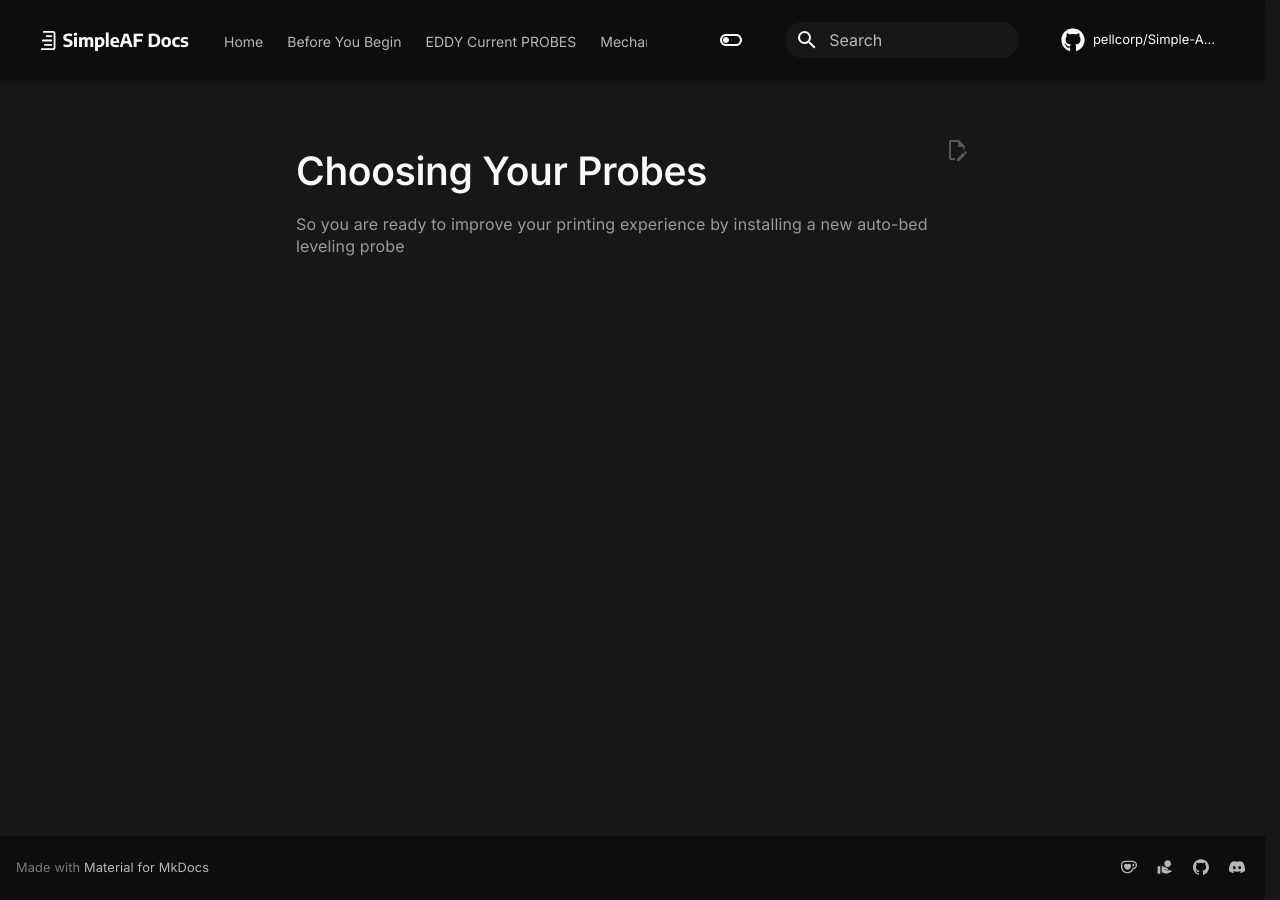
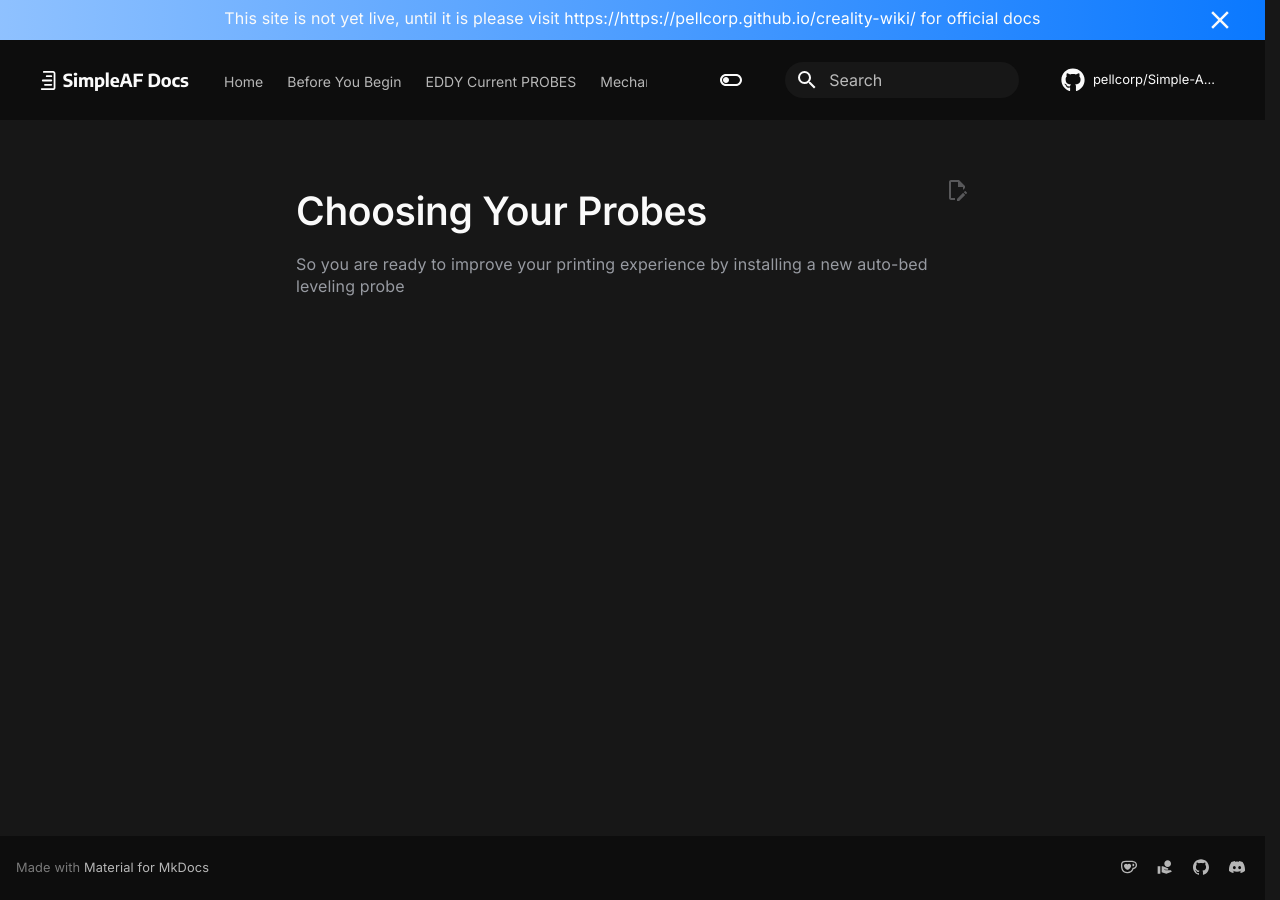
Before and after one commit to pellcorp/Simple-AF-Wiki, an MkDocs documentation site: the page built from docs/probes.md, in a window 1280 px wide. Built offline with MkDocs 1.6.1 and Material for MkDocs 9.7.7, drawn with Linux system fonts in a browser that asks for light colours; comment, search, counter and statistics services are not loaded.

Commit message:
add announcement to top until such time as the docs go live

```diff
--- a/custom/overrides/main.html
+++ b/custom/overrides/main.html
@@ -8,6 +8,11 @@
   <link rel="stylesheet" href="{{ 'assets/stylesheets/partials/reference.css' | url }}">
   <link rel="stylesheet" href="{{ 'assets/stylesheets/partials/typeset.css' | url }}">
 {% endblock %}
+{% block announce %}
+<div class="announce_text">
+  This site is not yet live, until it is please visit <a href="https://https://pellcorp.github.io/creality-wiki/">https://https://pellcorp.github.io/creality-wiki/</a> for official docs
+</div>
+{% endblock %}
 {% block scripts %}
   {{ super() }}
 {% endblock %}
```
